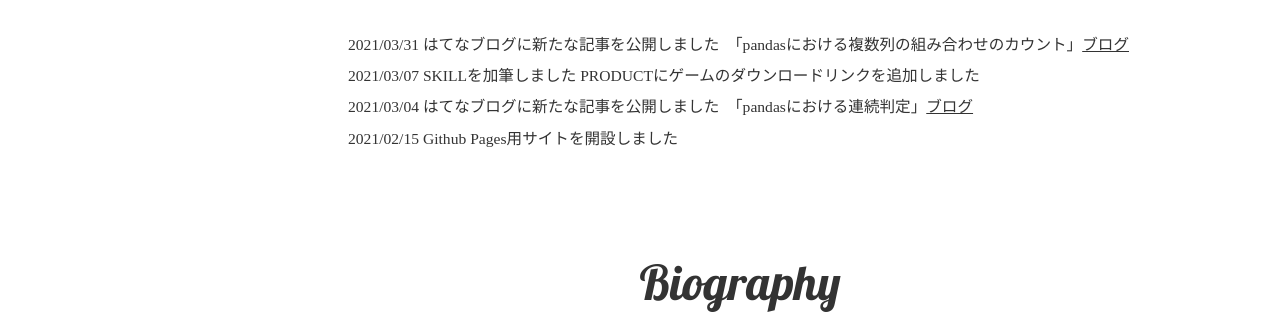
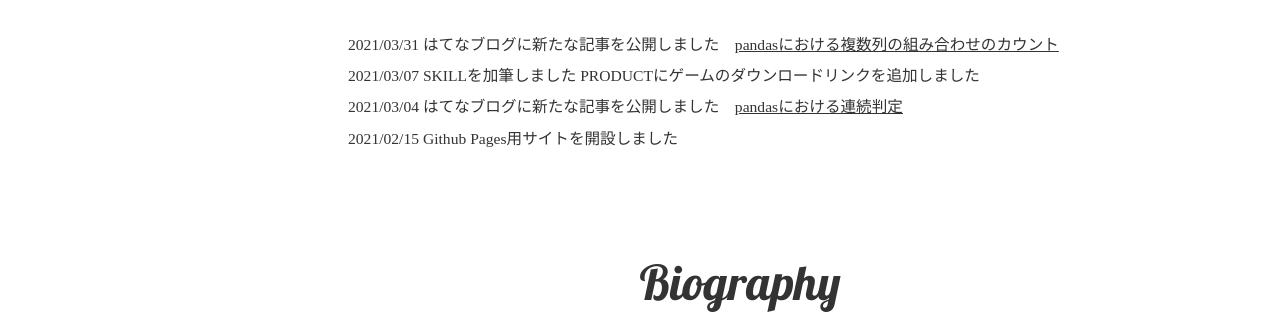
Before and after one commit to RandyGen/RandyGen.github.io, a plain HTML site: page index.html in a window 1280 px wide. Shown: the part 845-1165 px from the top of the page. Drawn offline with Linux system fonts and the light colour scheme.

Commit message:
Update index.html

```diff
--- a/index.html
+++ b/index.html
@@ -62,9 +62,9 @@
       <h2>News</h2>
       <section>
         <ul class="article_list">
-          <li> 2021/03/31 はてなブログに新たな記事を公開しました　「pandasにおける複数列の組み合わせのカウント」<a href="https://randygen.hatenablog.com/entry/2021/03/31/133736">ブログ</a>　</li>
+          <li> 2021/03/31 はてなブログに新たな記事を公開しました　<a href="https://randygen.hatenablog.com/entry/2021/03/31/133736">pandasにおける複数列の組み合わせのカウント</a>　</li>
           <li> 2021/03/07 SKILLを加筆しました PRODUCTにゲームのダウンロードリンクを追加しました </li>
-          <li> 2021/03/04 はてなブログに新たな記事を公開しました　「pandasにおける連続判定」<a href="https://randygen.hatenablog.com/entry/2021/03/04/204520">ブログ</a>　</li>
+          <li> 2021/03/04 はてなブログに新たな記事を公開しました　<a href="https://randygen.hatenablog.com/entry/2021/03/04/204520">pandasにおける連続判定</a>　</li>
           <li> 2021/02/15 Github Pages用サイトを開設しました </li>
         </ul>
       </section>
```
